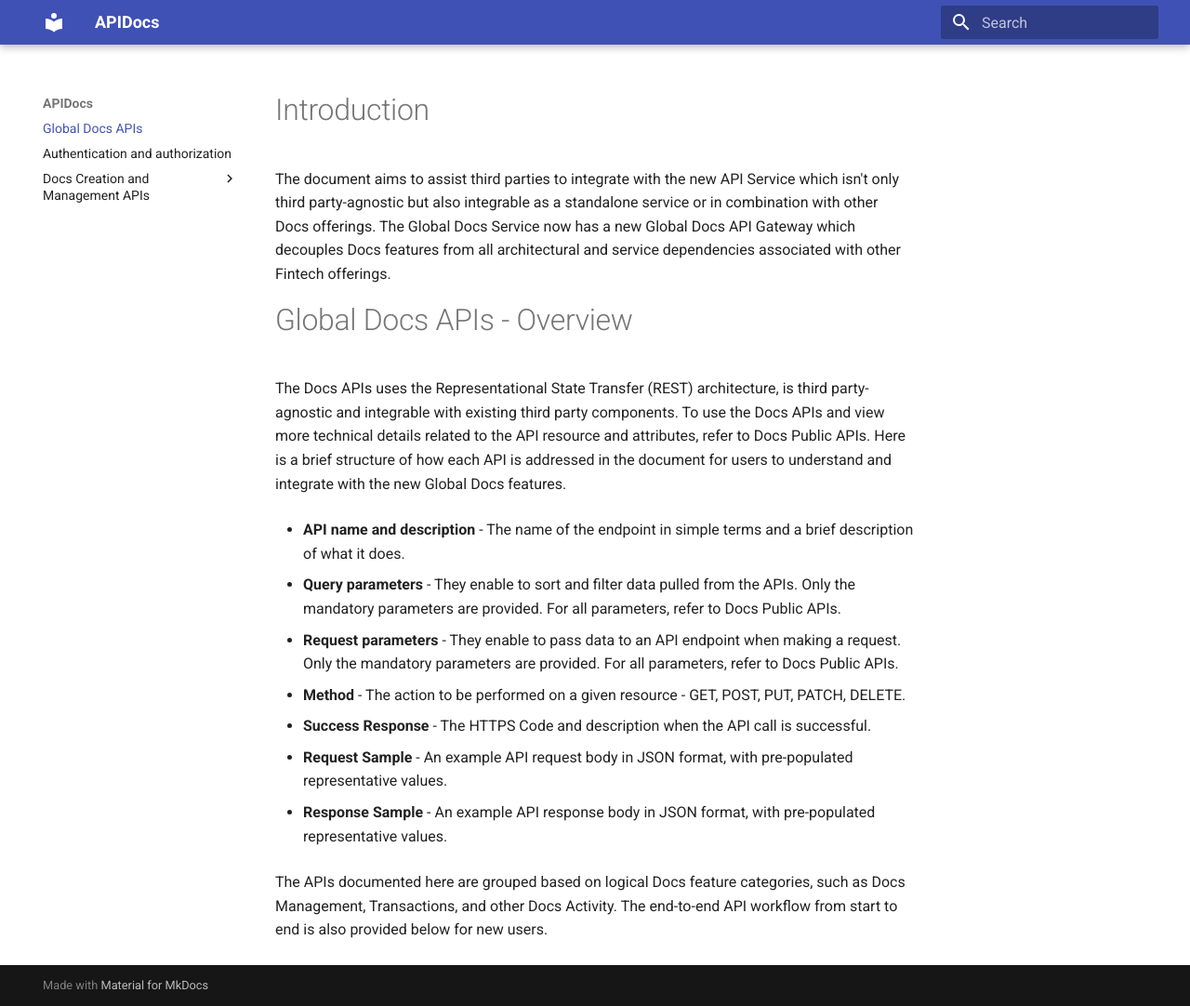
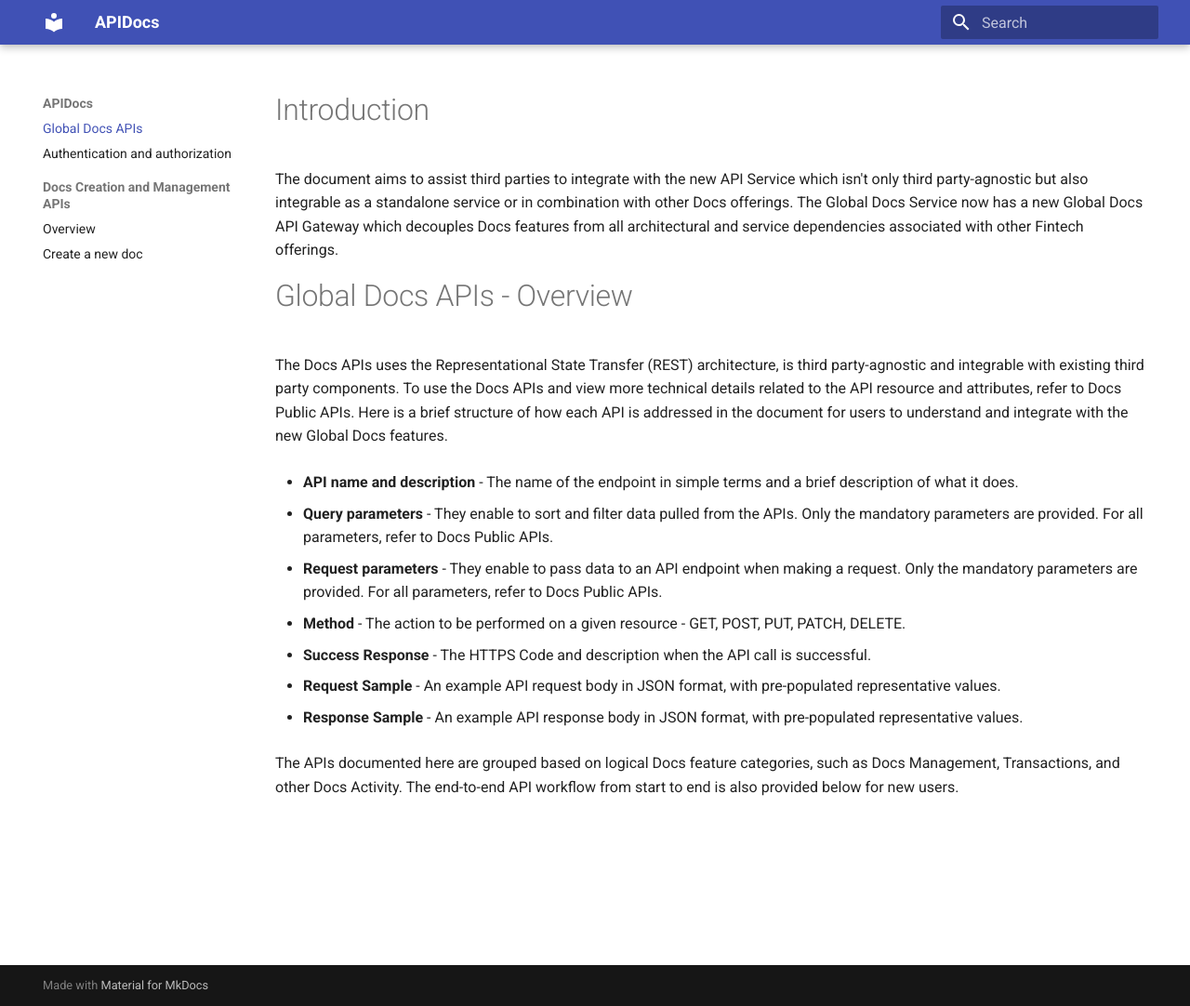
Before and after one commit to AllAboutDocs/APIDocs, an MkDocs documentation site: the page built from docs/index.md, in a window 1280 px wide and 1082 px high. Shown: the whole window at 93% size. Built offline with MkDocs 1.6.1 and Material for MkDocs 9.7.7, drawn with Linux system fonts in a browser that asks for light colours.

Commit message:
installed Material theme

```diff
--- a/mkdocs.yml
+++ b/mkdocs.yml
@@ -1,11 +1,18 @@
 site_name: APIDocs
 theme:
   name: material
+  features:
+    - navigation.sections
+    - navigation.expand
+    - toc.integrate
+  palette:
+    primary: indigo
+    accent: indigo
   navigation_depth: 2
   toc_depth: 2
 nav:
   - Global Docs APIs: index.md
-  - "Authentication and authorization": authentication-and-authorization.md
-  - "Docs Creation and Management APIs":
-      - "Overview": docs-creation-and-management-apis/docs-creation-and-management.md
-      - "Create a new doc": docs-creation-and-management-apis/create-a-new-doc.md
+  - Authentication and authorization: authentication-and-authorization.md
+  - Docs Creation and Management APIs:
+      - Overview: docs-creation-and-management-apis/docs-creation-and-management.md
+      - Create a new doc: docs-creation-and-management-apis/create-a-new-doc.md
--- a/requirements.txt
+++ b/requirements.txt
@@ -1 +1,2 @@
 mkdocs
+mkdocs-material
```
